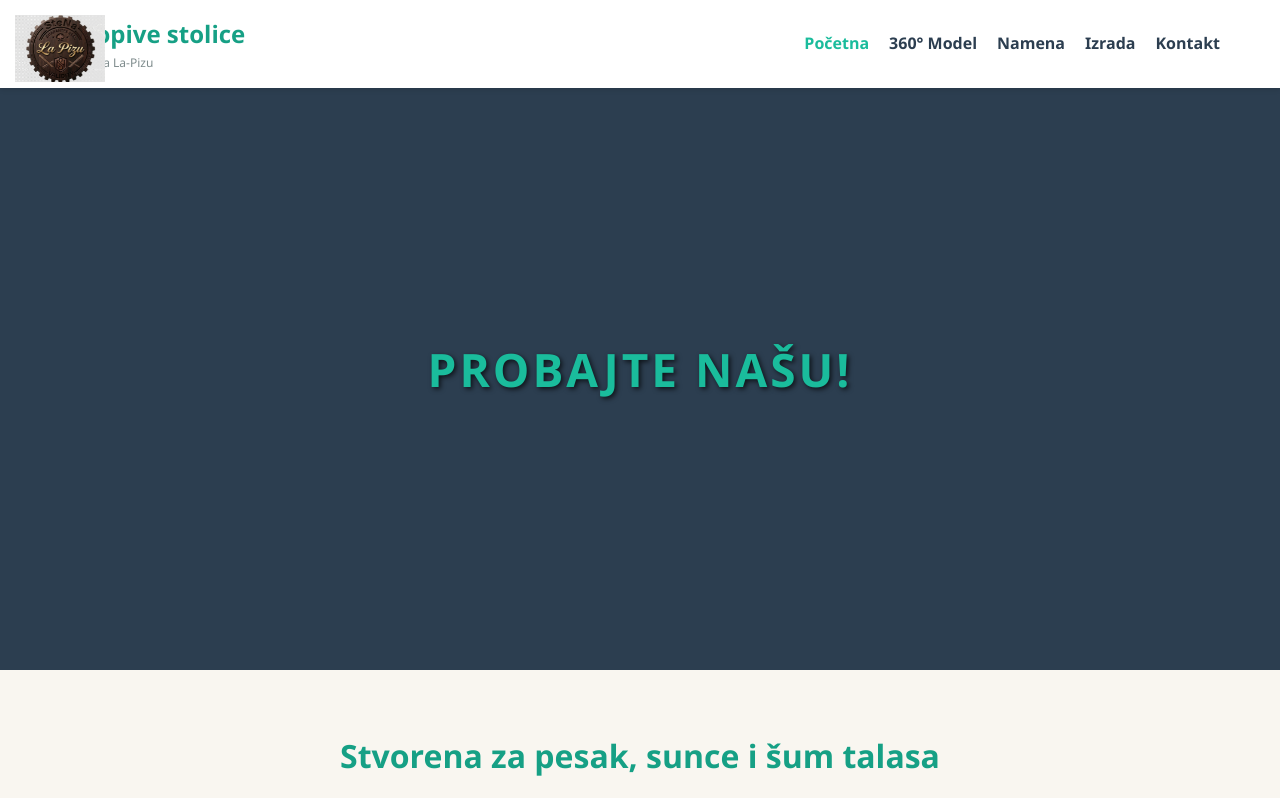
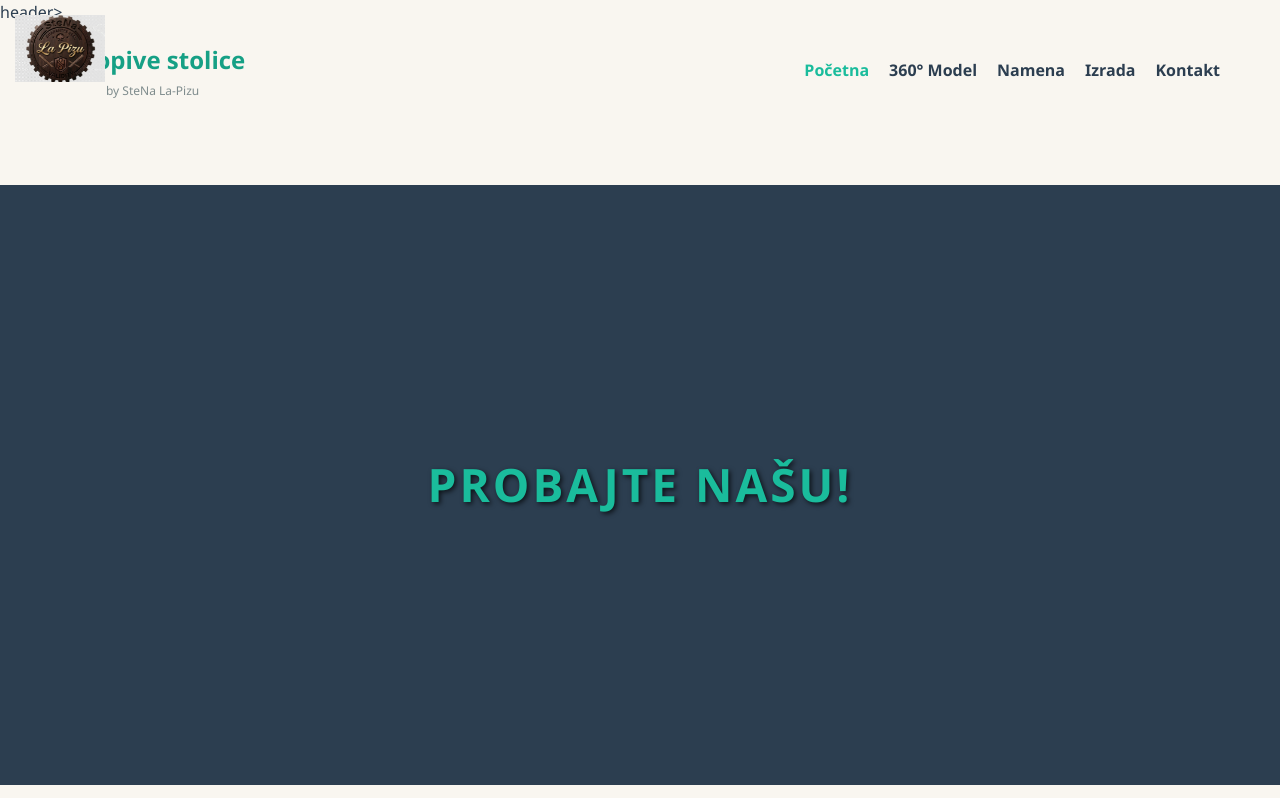
Before and after one commit to vpizula/e-stolice.rs, a plain HTML site: page index.html in a window 1280 px wide. Shown: the top 798 px of the page. Drawn offline with Linux system fonts and the light colour scheme.

Commit message:
Update index.html

```diff
--- a/index.html
+++ b/index.html
@@ -61,6 +61,52 @@
     </script>
 
     <style>
+
+        /* DODAJ OVO U SVOJ CSS */
+.nav-kontejner {
+    display: flex;
+    justify-content: space-between; /* Razmesta pečat/logo levo, a meni desno */
+    align-items: center; /* Centrira sve po visini */
+    position: relative; /* Potrebno zbog apsolutnog pozicioniranja pečata ako treba */
+    padding: 15px 30px;
+    max-width: 1100px;
+    margin: 0 auto;
+}
+
+.logo {
+    display: flex;
+    flex-direction: column; /* Ređa naslov i podnaslov jedno ispod drugog */
+    align-items: center; /* Centrira naslov i podnaslov po sredini bloka */
+    text-decoration: none;
+    color: #333;
+    font-weight: bold;
+    font-size: 24px;
+    text-align: center; /* Osigurava da je tekst centriran unutar bloka */
+}
+
+.brend-podnaslov {
+    font-size: 14px;
+    font-weight: normal;
+    color: #666;
+    margin-top: 2px;
+}
+
+.gornji-pecat {
+    /* Važno: Ovde definišeš veličinu, a ne u HTML-u */
+    width: 80px;
+    height: auto;
+
+    /* Pozicioniranje: Fiksira ga u gornji levi ugao EKRANA */
+    position: fixed;
+    top: 10px;
+    left: 10px;
+
+    /* Z-index da bude iznad svega */
+    z-index: 9999;
+
+    /* VAŽNO: Ovo je tvoj providni .png fajl! */
+    background: transparent;
+}
             .gornji-pecat {
             position: fixed; /* Ostaće tu zakucano i kad posetilac skroluje stranicu nadole */
             top: 15px;
@@ -541,19 +587,26 @@
 </head>
 <body>
     <img src="pecat.jpg" alt="Pečat" class="gornji-pecat">
-<header>
+header>
     <div class="nav-kontejner">
+        <!-- LOGO I PODNASLOV -->
         <a href="#" class="logo">
             Sklopive stolice
             <span class="brend-podnaslov">by SteNa La-Pizu</span>
         </a>
+
+        <!-- DODATI PEČAT (Sada je unutar kontejnera) -->
+        <!-- Obavezno stavi .png umesto .jpg i providnu pozadinu na samoj slici! -->
+        <img src="pecat.png" alt="Pečat" class="gornji-pecat">
+
+        <!-- NAVIGACIJA -->
         <nav>
             <ul>
-                    <li><a href="#" class="aktivno">Početna</a></li>
-                    <li><a href="#prikaz-360">360° Model</a></li>
-                    <li><a href="#upotreba">Namena</a></li>
-                    <li><a href="#garaza">Izrada</a></li>
-                    <li><a href="#kontakt">Kontakt</a></li>
+                <li><a href="#" class="aktivno">Početna</a></li>
+                <li><a href="#prikaz-360">360° Model</a></li>
+                <li><a href="#upotreba">Namena</a></li>
+                <li><a href="#garaza">Izrada</a></li>
+                <li><a href="#kontakt">Kontakt</a></li>
             </ul>
         </nav>
     </div>
```
